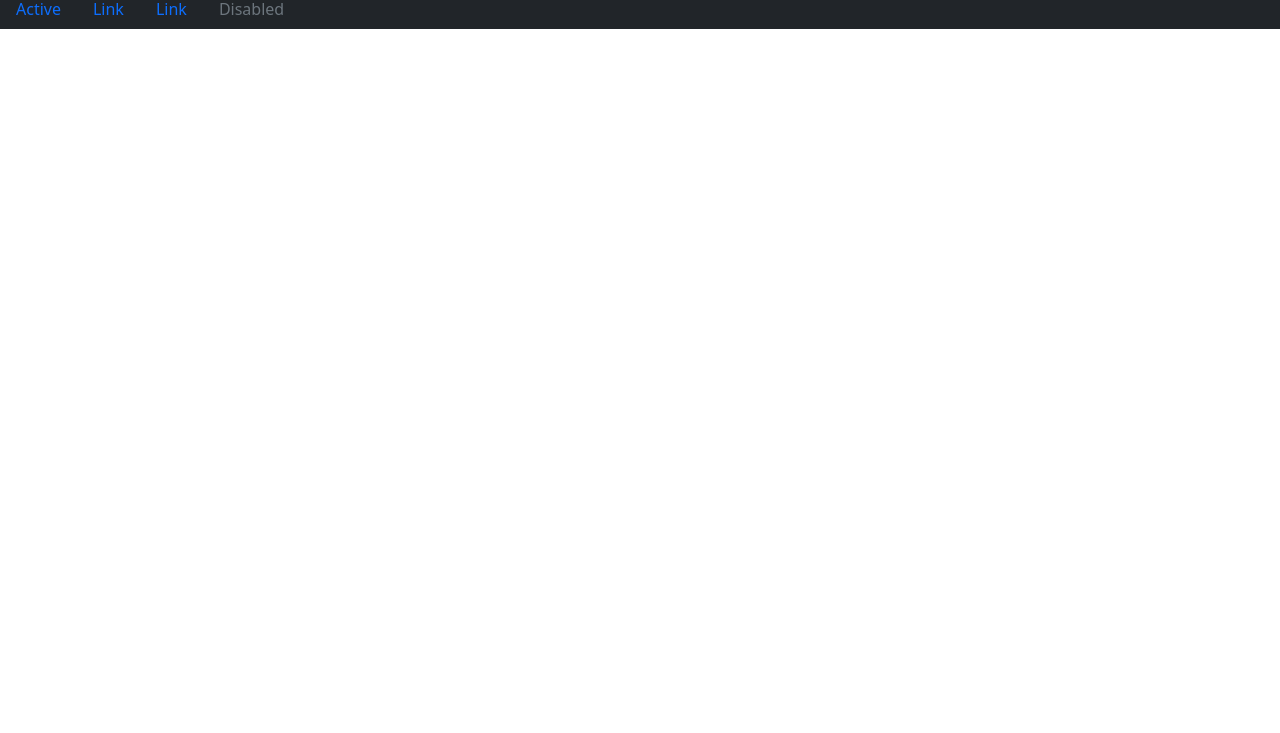
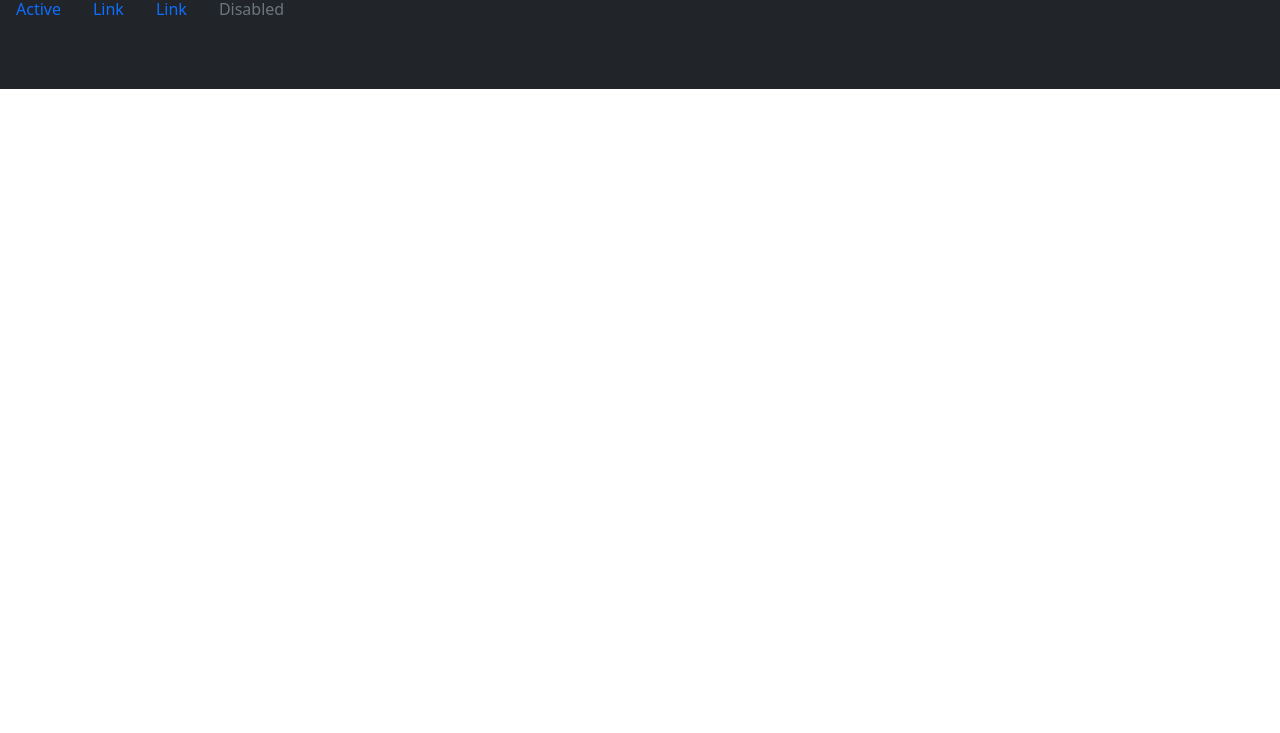
Before and after one commit to FABBBBBBIO/LaTorre-Compito1, a plain HTML site: page index.html in a window 1280 px wide. Shown: the part 67-800 px from the top of the page. Drawn offline with nearby package versions, Linux system fonts and the light colour scheme.

Commit message:
modifiche navbar

```diff
--- a/css/style.css
+++ b/css/style.css
@@ -2,3 +2,6 @@
     color: red;
     text-align: center;
 }
+.altezza{
+    height: 100px;
+}
--- a/index.html
+++ b/index.html
@@ -11,7 +11,7 @@
 </head>
 <body>
     <h1 class="titolo">FABBIO La Torre 3/03/2022</h1>
-    <ul class="nav bg-dark">
+    <ul class="nav bg-dark altezza">
         <li class="nav-item">
           <a class="nav-link active" aria-current="page" href="#">Active</a>
         </li>
```
